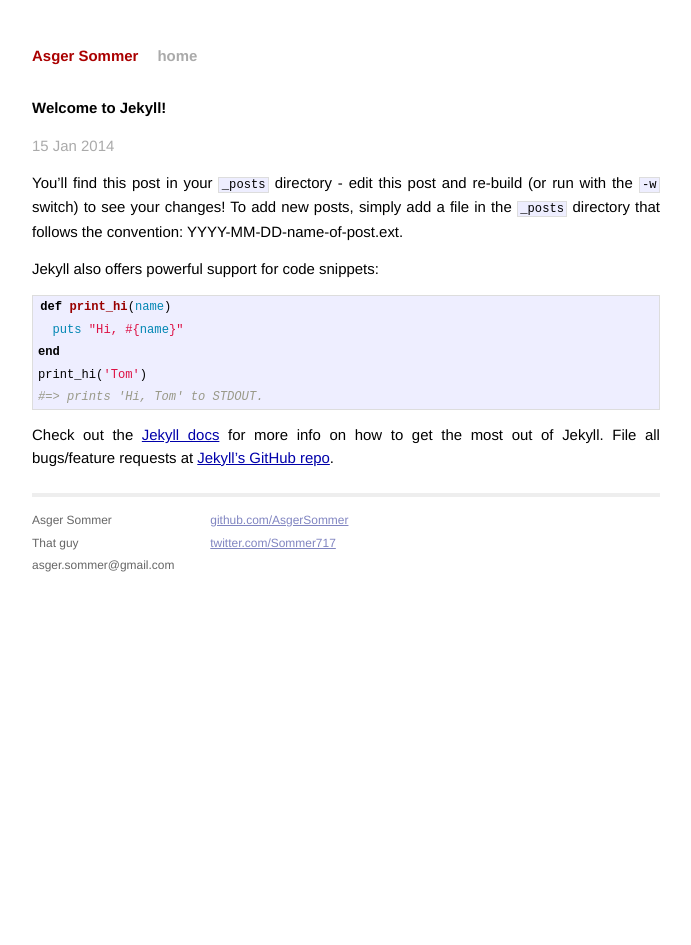
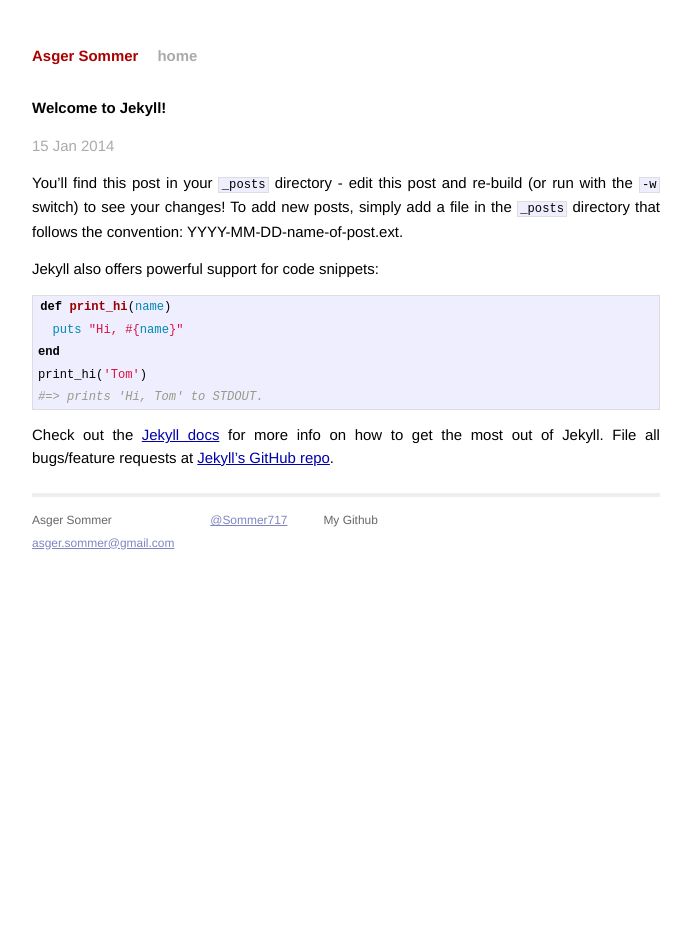
Before and after one commit to AsgerSommer/asgersommer.github.io, a Jekyll site: the page built from _posts/2014-01-15-welcome-to-jekyll.markdown, in a window 1280 px wide. Shown: the whole page, without its empty margins (294-985 px from the left). Built offline with Jekyll 4.4.1, drawn with Linux system fonts in a browser that asks for light colours; Markdown is read by kramdown in place of the engine named in the settings.

Commit message:
contact info

```diff
--- a/_layouts/default.html
+++ b/_layouts/default.html
@@ -27,14 +27,18 @@
             <div class="contact">
               <p>
                 Asger Sommer<br />
-                That guy<br />
-                asger.sommer@gmail.com
+                <a href="mailto:asger.sommer@gmail.com">asger.sommer@gmail.com</a><br />
               </p>
             </div>
             <div class="contact">
               <p>
-                <a href="https://github.com/yourusername">github.com/AsgerSommer</a><br />
-                <a href="https://twitter.com/yourusername">twitter.com/Sommer717</a><br />
+                <a href="https://twitter.com/Sommer717">@Sommer717</a><br />
+                <a href="https://twitter.com/yourusername"></a><br />
+              </p>
+            </div>
+            <div class="contact">
+              <p>
+                <a href="https://github.com/AsgerSommer"></a>My Github<br />
               </p>
             </div>
           </div>
```
